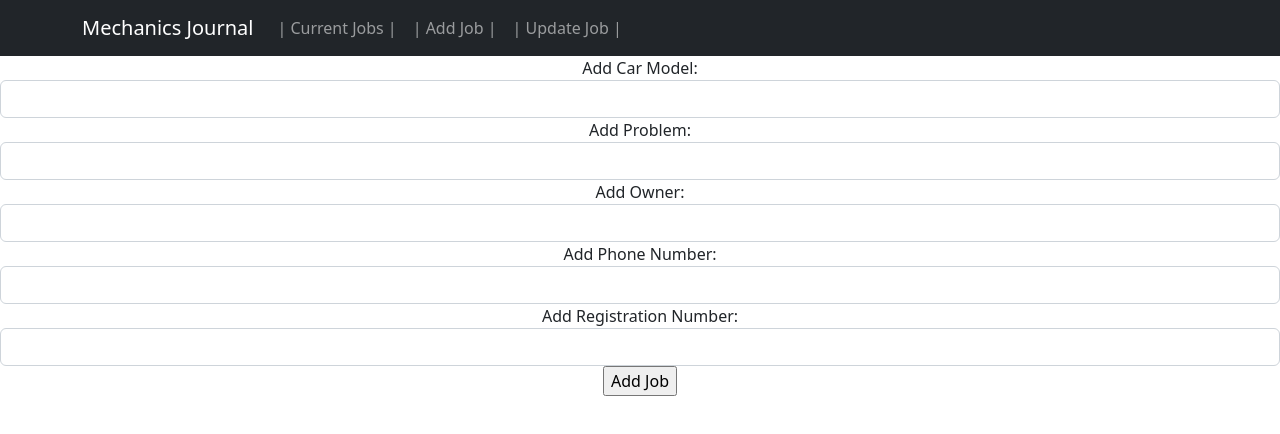
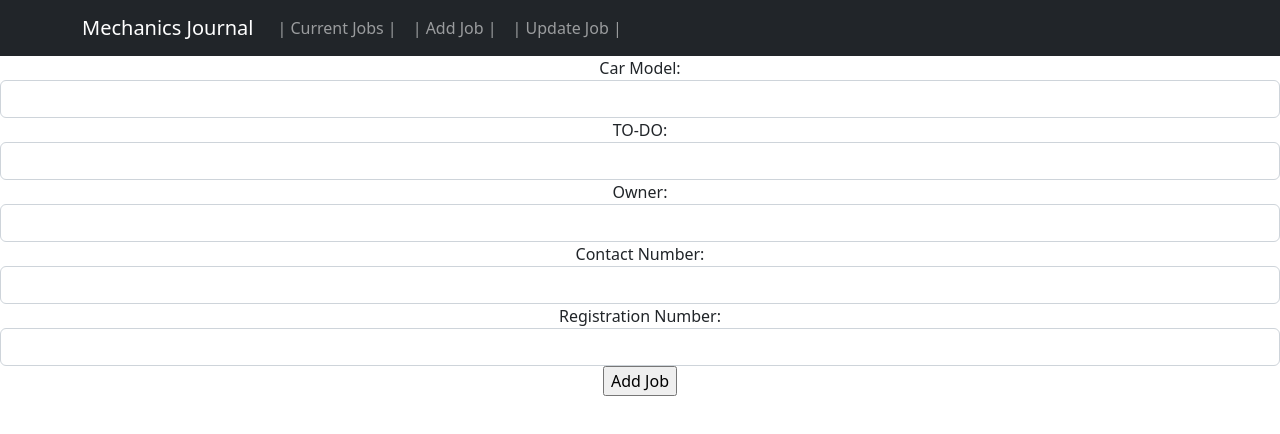
Before and after one commit to ConorPadraigMurphy/drq_project2022, a React (Create React App) app: page /AddJob in a window 1280 px wide. Shown: the top 434 px of the page. Built offline with nearby package versions, Linux system fonts and the light colour scheme.

Commit message:
changed string

```diff
--- a/src/components/AddJob.js
+++ b/src/components/AddJob.js
@@ -82,7 +82,7 @@ export class AddJob extends React.Component {
             <div>
                 <form onSubmit={this.handleSubmit}>
                     <div className="form-group">
-                        <label>Add Car Model: </label>
+                        <label>Car Model: </label>
                         <input type="text"
                             className="form-control"
                             value={this.state.vechModel}
@@ -91,7 +91,7 @@ export class AddJob extends React.Component {
                     </div>
 
                     <div className="form-group">
-                        <label>Add Problem: </label>
+                        <label>TO-DO: </label>
                         <input type="text"
                             className="form-control"
                             value={this.state.problem}
@@ -100,7 +100,7 @@ export class AddJob extends React.Component {
                     </div>
 
                     <div className="form-group">
-                        <label>Add Owner: </label>
+                        <label>Owner: </label>
                         <input type="text"
                             className="form-control"
                             value={this.state.owner}
@@ -109,7 +109,7 @@ export class AddJob extends React.Component {
                     </div>
 
                     <div className="form-group">
-                        <label>Add Phone Number: </label>
+                        <label>Contact Number: </label>
                         <input type="text"
                             className="form-control"
                             value={this.state.contactNum}
@@ -118,7 +118,7 @@ export class AddJob extends React.Component {
                     </div>
 
                     <div className="form-group">
-                        <label>Add Registration Number: </label>
+                        <label>Registration Number: </label>
                         <input type="text"
                             className="form-control"
                             value={this.state.reg}
```
